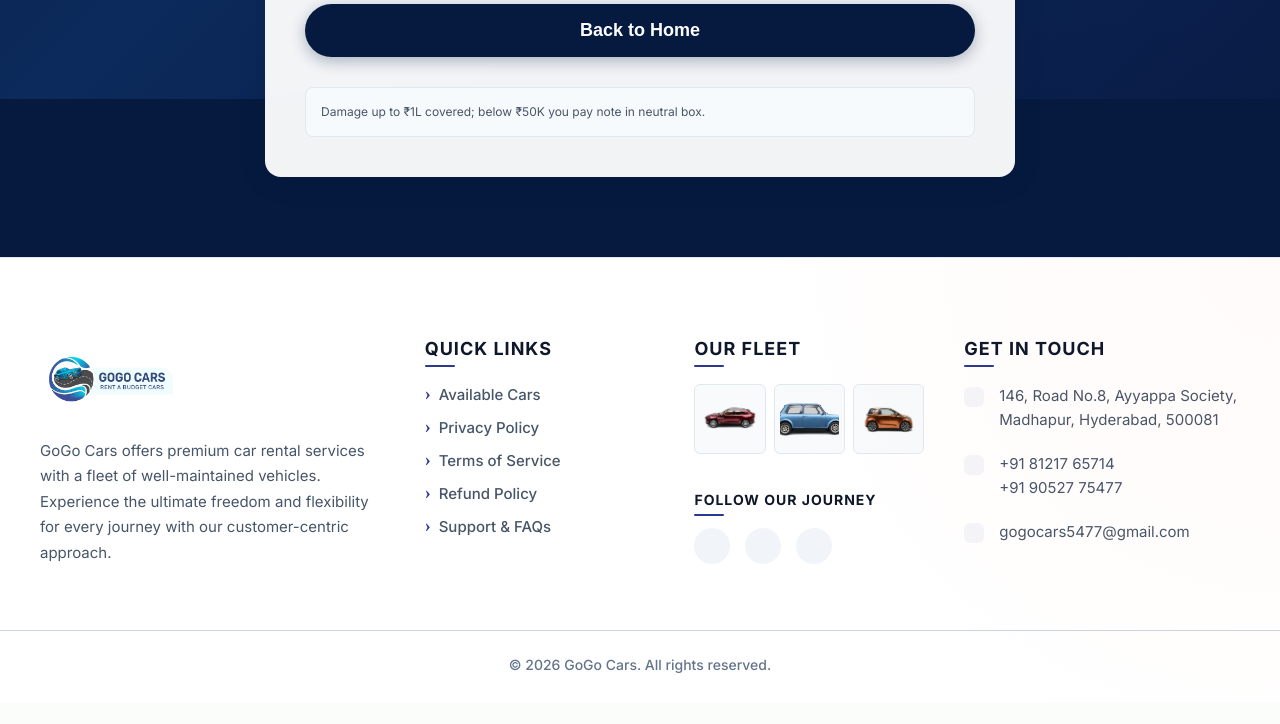
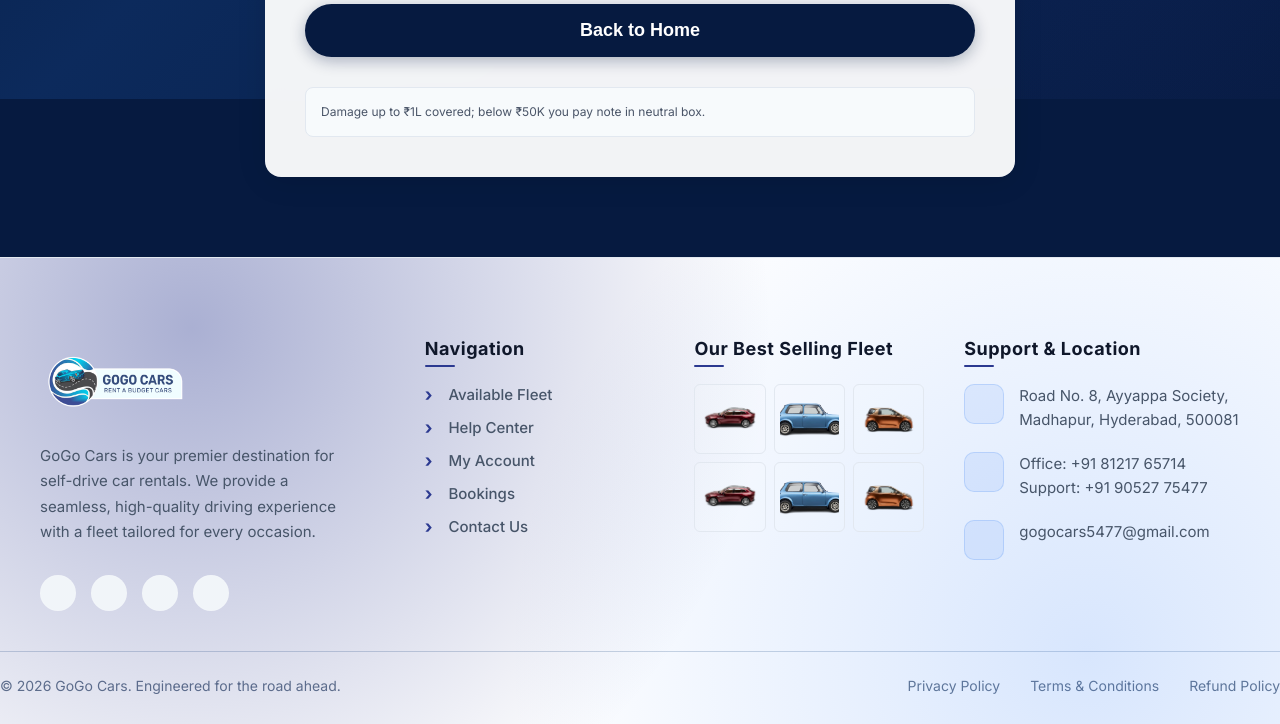
Before and after one commit to mohanracharla46/gogocar, a FastAPI app: page /booking in a window 1280 px wide. Shown: the part 701-1425 px from the top of the page. Before the commit the page ends 1374 px from the top, so only its background shows below. Run offline with FastAPI, Linux system fonts and the light colour scheme.

Commit message:
Redesign footer with premium dark theme, fix logo visibility, and enhance fleet gallery and navigation links.

```diff
--- a/templates/_footer.html
+++ b/templates/_footer.html
@@ -3,70 +3,73 @@
         <!-- Column 1: Brand -->
         <div class="footer-col" id="about-us">
             <div class="footer-logo">
-                <img src="/static/img/logo.png?v=2" alt="GOGO CARS" style="max-height: 80px; width: auto;">
+                <img src="/static/img/logo.png?v=2" alt="GOGO CARS">
             </div>
             <p class="footer-desc">
-                GoGo Cars offers premium car rental services with a fleet of well-maintained vehicles. Experience the
-                ultimate freedom and flexibility for every journey with our customer-centric approach.
+                GoGo Cars is your premier destination for self-drive car rentals. We provide a seamless, high-quality
+                driving experience with a fleet tailored for every occasion.
             </p>
+            <div class="social-icons" style="margin-top: 30px;">
+                <a href="#" class="social-icon"><i class="fab fa-instagram"></i></a>
+                <a href="#" class="social-icon"><i class="fab fa-facebook-f"></i></a>
+                <a href="#" class="social-icon"><i class="fab fa-twitter"></i></a>
+                <a href="#" class="social-icon"><i class="fab fa-linkedin-in"></i></a>
+            </div>
         </div>
 
-        <!-- Column 2: Quick Links -->
+        <!-- Column 2: Navigation -->
         <div class="footer-col">
-            <h3 class="footer-col-title">Quick Links</h3>
+            <h3 class="footer-col-title">Navigation</h3>
             <ul class="footer-links">
-                <li><a href="/cars">Available Cars</a></li>
-                <li><a href="#" onclick="showTermsModal(event)">Privacy Policy</a></li>
-                <li><a href="#" onclick="showTermsModal(event)">Terms of Service</a></li>
-                <li><a href="#" onclick="showTermsModal(event)">Refund Policy</a></li>
-                <li><a href="/#faqs">Support & FAQs</a></li>
+                <li><a href="/cars"><i class="fas fa-car"></i> Available Fleet</a></li>
+                <li><a href="/#faqs"><i class="fas fa-question-circle"></i> Help Center</a></li>
+                <li><a href="/profile"><i class="fas fa-user-circle"></i> My Account</a></li>
+                <li><a href="/bookings"><i class="fas fa-calendar-check"></i> Bookings</a></li>
+                <li><a href="/contact"><i class="fas fa-paper-plane"></i> Contact Us</a></li>
             </ul>
         </div>
 
-        <!-- Column 3: Gallery & Social -->
+        <!-- Column 3: Fleet Grid -->
         <div class="footer-col">
-            <h3 class="footer-col-title">Our Fleet</h3>
+            <h3 class="footer-col-title">Our Best Selling Fleet</h3>
             <div class="footer-gallery">
-                <img src="/static/img/car-suv.png" alt="SUV Fleet">
-                <img src="/static/img/toggle-car.png" alt="Sedan Fleet">
-                <img src="/static/img/image.png" alt="Luxury Fleet">
-            </div>
-            <div class="social-icons-wrapper" style="margin-top: 35px;">
-                <h3 class="footer-col-title" style="font-size: 14px; margin-bottom: 20px;">Follow Our Journey</h3>
-                <div class="social-icons">
-                    <a href="#" class="social-icon" title="Instagram">
-                        <i class="fab fa-instagram" style="color: #E4405F; font-size: 20px;"></i>
-                    </a>
-                    <a href="#" class="social-icon" title="Facebook">
-                        <i class="fab fa-facebook-f" style="color: #1877F2; font-size: 20px;"></i>
-                    </a>
-                    <a href="#" class="social-icon" title="YouTube">
-                        <i class="fab fa-youtube" style="color: #FF0000; font-size: 20px;"></i>
-                    </a>
-                </div>
+                <img src="/static/img/car-suv.png" alt="Ertiga SUV">
+                <img src="/static/img/toggle-car.png" alt="Swift Sedan">
+                <img src="/static/img/image.png" alt="WagonR Hatchback">
+                <img src="/static/img/car-suv.png" alt="Innova Premium">
+                <img src="/static/img/toggle-car.png" alt="Kwid Luxury">
+                <img src="/static/img/image.png" alt="Punch Compact">
             </div>
         </div>
 
-        <!-- Column 4: Contact -->
+        <!-- Column 4: Location & Contact -->
         <div class="footer-col">
-            <h3 class="footer-col-title">Get In Touch</h3>
+            <h3 class="footer-col-title">Support & Location</h3>
             <ul class="contact-info">
                 <li>
-                    <i class="fas fa-map-marker-alt contact-icon"></i>
-                    <span>146, Road No.8, Ayyappa Society, Madhapur, Hyderabad, 500081</span>
+                    <div class="contact-icon-box"><i class="fas fa-location-dot"></i></div>
+                    <span>Road No. 8, Ayyappa Society,<br>Madhapur, Hyderabad, 500081</span>
                 </li>
                 <li>
-                    <i class="fas fa-phone-alt contact-icon"></i>
-                    <span>+91 81217 65714<br>+91 90527 75477</span>
+                    <div class="contact-icon-box"><i class="fas fa-phone"></i></div>
+                    <span>Office: +91 81217 65714<br>Support: +91 90527 75477</span>
                 </li>
                 <li>
-                    <i class="fas fa-envelope contact-icon"></i>
+                    <div class="contact-icon-box"><i class="fas fa-envelope-open-text"></i></div>
                     <span>gogocars5477@gmail.com</span>
                 </li>
             </ul>
         </div>
     </div>
+
     <div class="footer-bottom">
-        <p>&copy; 2026 GoGo Cars. All rights reserved.</p>
+        <div class="footer-copyright">
+            &copy; 2026 GoGo Cars. Engineered for the road ahead.
+        </div>
+        <div class="footer-legal">
+            <a href="#" onclick="showTermsModal(event)">Privacy Policy</a>
+            <a href="#" onclick="showTermsModal(event)">Terms & Conditions</a>
+            <a href="#" onclick="showTermsModal(event)">Refund Policy</a>
+        </div>
     </div>
 </footer>
--- a/templates/_footer_css.html
+++ b/templates/_footer_css.html
@@ -1,11 +1,12 @@
 <style>
-    /* Main Footer */
+    /* Main Footer Redesign */
     .main-footer {
-        background-color: #ffffff;
-        padding: 100px 50px 40px;
-        color: #1e293b;
-        border-top: 1px solid #edf2f7;
+        background: #061a40;
+        padding: 100px 5% 50px;
+        color: #ffffff;
         position: relative;
+        overflow: hidden;
+        border-top: 1px solid rgba(255, 255, 255, 0.05);
     }
 
     .main-footer::before {
@@ -15,65 +16,62 @@
         left: 0;
         width: 100%;
         height: 100%;
-        background: radial-gradient(circle at 100% 0%, rgba(255, 107, 53, 0.03) 0%, transparent 40%);
+        background: radial-gradient(circle at 15% 15%, rgba(43, 57, 144, 0.4) 0%, transparent 50%),
+            radial-gradient(circle at 85% 85%, rgba(59, 130, 246, 0.2) 0%, transparent 50%);
         pointer-events: none;
     }
 
     .footer-container {
-        max-width: 1200px;
+        max-width: 1400px;
         margin: 0 auto;
         display: grid;
-        grid-template-columns: 1.5fr 1fr 1.2fr 1.3fr;
-        gap: 40px;
+        grid-template-columns: 1.2fr 0.8fr 1fr 1fr;
+        gap: 60px;
+        position: relative;
+        z-index: 2;
     }
 
     .footer-logo {
-        display: flex;
-        align-items: center;
-        gap: 15px;
-        margin-bottom: 20px;
+        margin-bottom: 30px;
     }
 
-    .logo-img-footer {
-        width: 200px;
-        height: 60px;
-        display: flex;
-        align-items: center;
-        justify-content: center;
+    .footer-logo img {
+        max-height: 85px;
+        width: auto;
+        display: block;
+        transition: transform 0.3s ease;
     }
 
-    .logo-img-footer img {
-        width: 100%;
-        height: 100%;
-        object-fit: contain;
+    .footer-logo img:hover {
+        transform: scale(1.05);
     }
 
     .footer-desc {
-        font-size: 15px;
+        font-size: 16px;
         line-height: 1.8;
-        color: #64748b;
+        color: #94a3b8;
         margin-top: 20px;
+        max-width: 320px;
     }
 
     .footer-col-title {
-        font-size: 18px;
+        font-size: 20px;
         font-weight: 800;
-        color: #061a40;
-        margin-bottom: 30px;
+        color: #ffffff;
+        margin-bottom: 35px;
         position: relative;
-        text-transform: uppercase;
-        letter-spacing: 1px;
+        letter-spacing: 0.5px;
     }
 
     .footer-col-title::after {
         content: '';
         position: absolute;
-        bottom: -10px;
+        bottom: -12px;
         left: 0;
-        width: 30px;
+        width: 40px;
         height: 3px;
-        background: #2b3990;
-        border-radius: 2px;
+        background: linear-gradient(90deg, #3b82f6, #60a5fa);
+        border-radius: 10px;
     }
 
     .footer-links {
@@ -82,84 +80,85 @@
     }
 
     .footer-links li {
-        margin-bottom: 12px;
+        margin-bottom: 15px;
     }
 
     .footer-links a {
-        color: #64748b;
+        color: #94a3b8;
         text-decoration: none;
         font-size: 15px;
         font-weight: 500;
-        transition: all 0.3s ease;
+        transition: all 0.3s cubic-bezier(0.4, 0, 0.2, 1);
         display: flex;
         align-items: center;
-        gap: 8px;
+        gap: 12px;
     }
 
-    .footer-links a::before {
-        content: '\f105';
-        font-family: 'Font Awesome 6 Free';
-        font-weight: 900;
+    .footer-links a i {
+        font-size: 10px;
         color: #3b82f6;
-        font-size: 12px;
         transition: transform 0.3s ease;
     }
 
     .footer-links a:hover {
-        color: #2b3990;
-        transform: translateX(5px);
+        color: #ffffff;
+        padding-left: 8px;
     }
 
-    .footer-links a:hover::before {
+    .footer-links a:hover i {
         transform: translateX(3px);
     }
 
     .footer-gallery {
-        display: flex;
-        gap: 15px;
-        margin-bottom: 25px;
+        display: grid;
+        grid-template-columns: repeat(3, 1fr);
+        gap: 12px;
+        margin-bottom: 30px;
     }
 
     .footer-gallery img {
-        width: 70px;
-        height: 70px;
-        border-radius: 16px;
-        object-fit: contain;
-        background: #f8fafc;
-        border: 1px solid #edf2f7;
+        width: 100%;
+        height: 80px;
+        border-radius: 12px;
+        object-fit: cover;
+        background: rgba(255, 255, 255, 0.05);
+        border: 1px solid rgba(255, 255, 255, 0.1);
         padding: 5px;
-        transition: all 0.3s ease;
+        transition: all 0.4s ease;
     }
 
     .footer-gallery img:hover {
-        transform: translateY(-5px);
-        box-shadow: 0 10px 20px rgba(0, 0, 0, 0.05);
+        transform: scale(1.05) rotate(2deg);
         border-color: #3b82f6;
-    }
-
-    .social-icons-wrapper {
-        margin-top: 20px;
+        box-shadow: 0 10px 20px rgba(0, 0, 0, 0.2);
     }
 
     .social-icons {
         display: flex;
-        gap: 15px;
+        gap: 12px;
     }
 
     .social-icon {
-        width: 45px;
-        height: 45px;
-        border-radius: 50%;
+        width: 42px;
+        height: 42px;
+        border-radius: 12px;
         display: flex;
         align-items: center;
         justify-content: center;
-        transition: transform 0.3s ease, box-shadow 0.3s ease;
-        background: #ffffff;
+        transition: all 0.3s ease;
+        background: rgba(255, 255, 255, 0.05);
+        border: 1px solid rgba(255, 255, 255, 0.1);
+        color: #ffffff;
+        text-decoration: none;
+        font-size: 18px;
     }
 
-    .social-icon img {
-        width: 25px;
-        height: 25px;
+    .social-icon:hover {
+        background: #ffffff;
+        border-color: #ffffff;
+        color: #061a40 !important;
+        transform: translateY(-5px);
+        box-shadow: 0 10px 20px rgba(255, 255, 255, 0.2);
     }
 
     .contact-info {
@@ -169,76 +168,91 @@
 
     .contact-info li {
         display: flex;
-        gap: 15px;
+        gap: 18px;
         margin-bottom: 25px;
         font-size: 15px;
-        color: #64748b;
+        color: #94a3b8;
         line-height: 1.6;
     }
 
-    .contact-icon {
-        width: 22px;
-        height: 22px;
+    .contact-icon-box {
+        width: 40px;
+        height: 40px;
         flex-shrink: 0;
-        color: #2b3990;
-        background: rgba(43, 57, 144, 0.05);
-        padding: 5px;
-        border-radius: 6px;
+        background: rgba(59, 130, 246, 0.1);
+        color: #3b82f6;
+        border-radius: 10px;
+        display: flex;
+        align-items: center;
+        justify-content: center;
+        font-size: 16px;
+        border: 1px solid rgba(59, 130, 246, 0.2);
     }
 
     .footer-bottom {
-        text-align: center;
-        margin-top: 80px;
-        padding-top: 30px;
-        border-top: 1px solid #edf2f7;
-        font-size: 14px;
-        color: #94a3b8;
-        font-weight: 500;
+        max-width: 1400px;
+        margin: 80px auto 0;
+        padding-top: 40px;
+        border-top: 1px solid rgba(255, 255, 255, 0.05);
+        display: flex;
+        justify-content: space-between;
+        align-items: center;
+        flex-wrap: wrap;
+        gap: 20px;
     }
 
-    @media (max-width: 900px) {
+    .footer-copyright {
+        font-size: 14px;
+        color: #64748b;
+    }
+
+    .footer-legal {
+        display: flex;
+        gap: 30px;
+    }
+
+    .footer-legal a {
+        color: #64748b;
+        text-decoration: none;
+        font-size: 14px;
+        transition: color 0.3s ease;
+    }
+
+    .footer-legal a:hover {
+        color: #ffffff;
+    }
+
+    @media (max-width: 1200px) {
+        .footer-container {
+            grid-template-columns: 1fr 1fr;
+            gap: 50px;
+        }
+    }
+
+    @media (max-width: 768px) {
+        .main-footer {
+            padding: 80px 20px 40px;
+        }
+
         .footer-container {
             grid-template-columns: 1fr;
             gap: 40px;
         }
 
-        .main-footer {
-            padding: 60px 20px 30px;
+        .footer-bottom {
+            flex-direction: column;
+            text-align: center;
+        }
+
+        .footer-legal {
+            justify-content: center;
+            gap: 20px;
         }
     }
 
     @media (max-width: 480px) {
-        .logo-img-footer {
-            width: 160px;
-        }
-
-        .terms-modal-header {
-            padding: 15px 20px;
-        }
-
-        .terms-modal-title {
-            font-size: 20px;
-        }
-
-        .terms-modal-body {
-            padding: 20px;
-        }
-
-        .terms-modal-footer {
-            padding: 15px 20px;
-            flex-direction: column;
-            align-items: stretch;
-        }
-
-        .terms-checkbox-container {
-            margin-right: 0;
-            margin-bottom: 15px;
-        }
-    }
-
-    @media (max-width: 320px) {
-        .logo-img-footer {
-            width: 130px;
+        .footer-gallery {
+            grid-template-columns: repeat(2, 1fr);
         }
     }
 
```
